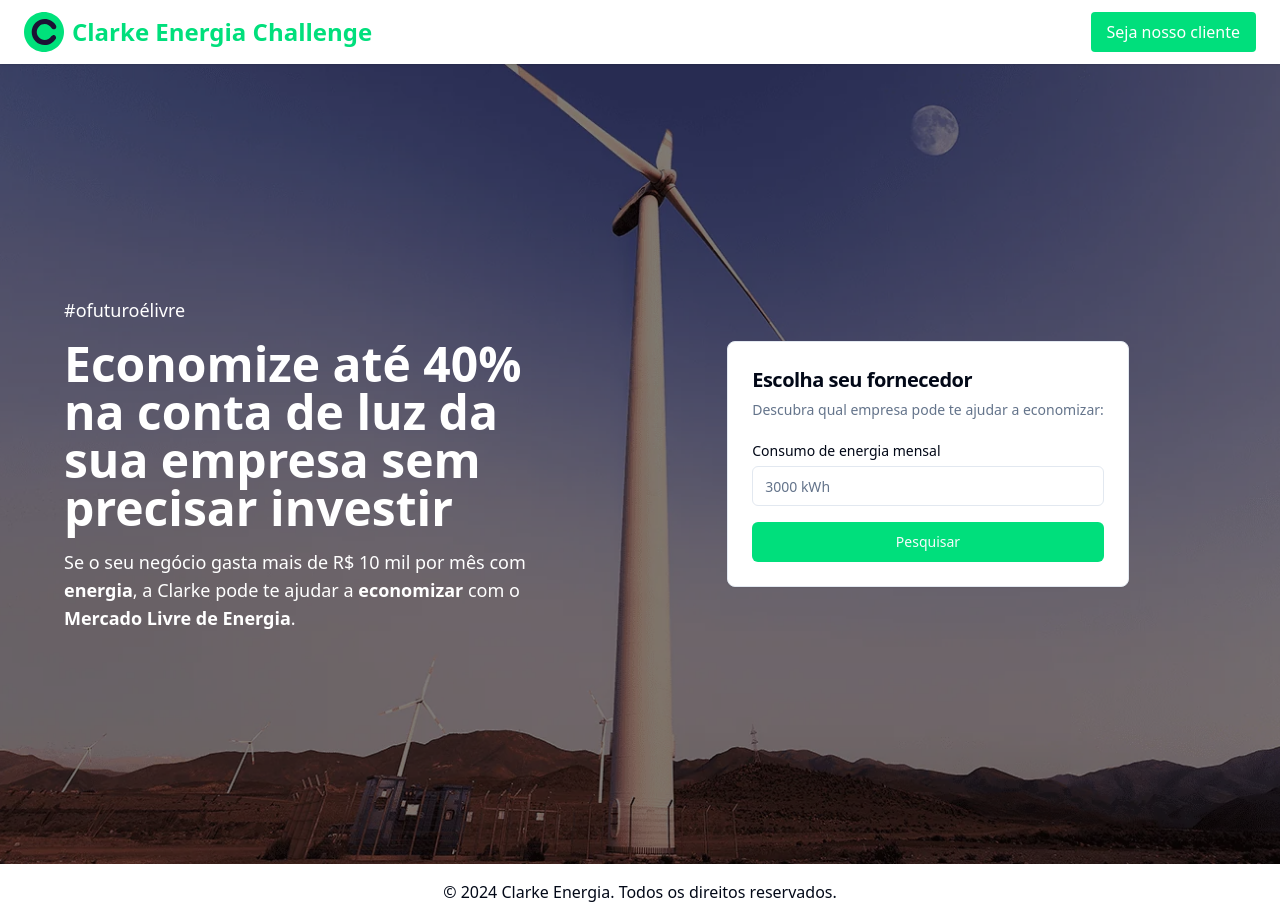
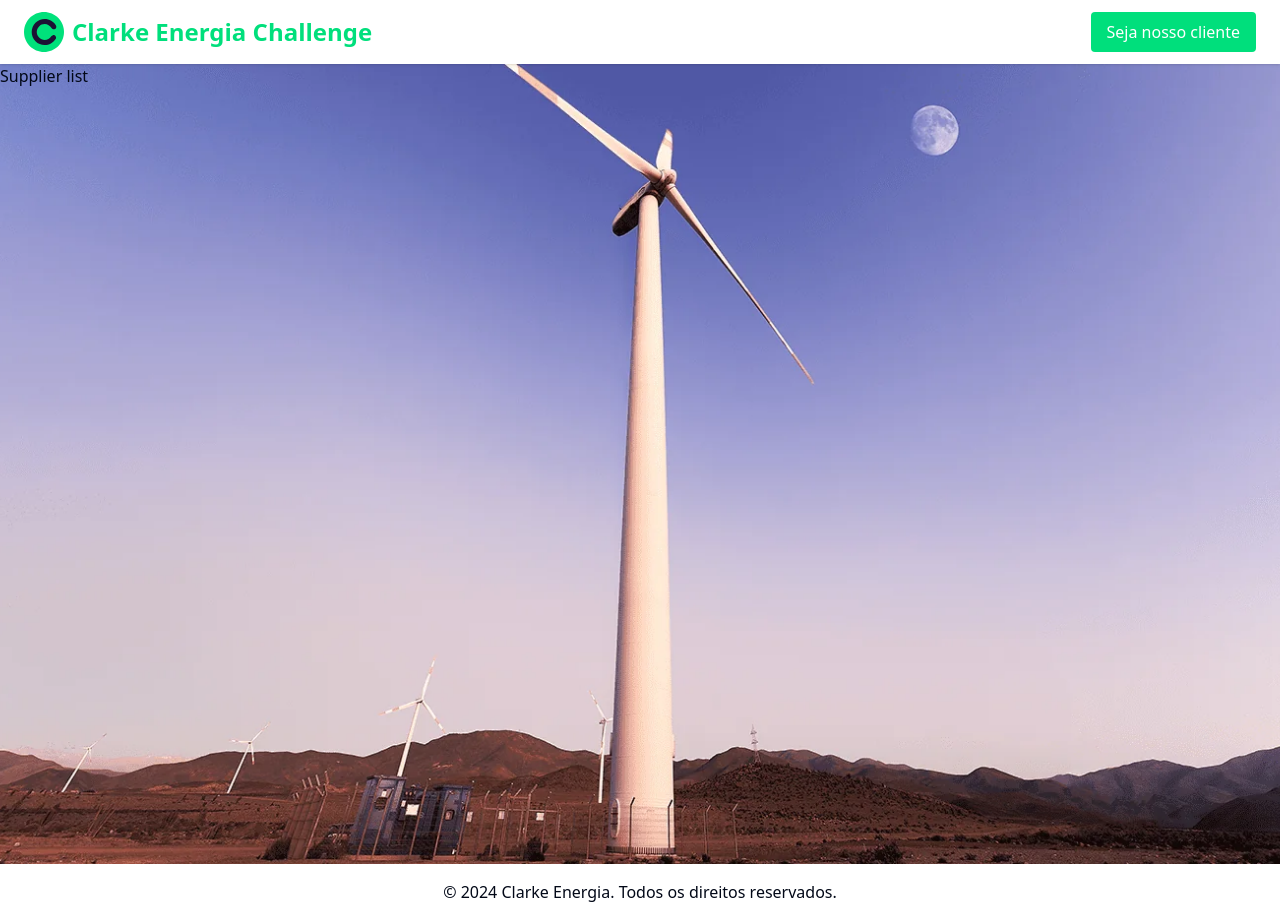
Before and after one commit to bnelce/clarke-challenge-frontend, a React (Vite) app: page /suppliers in a window 1280 px wide. Built offline with nearby package versions, Linux system fonts and the light colour scheme.

Commit message:
:sparkles: feat: added router and lazy loading

```diff
--- a/package.json
+++ b/package.json
@@ -18,6 +18,7 @@
     "lucide-react": "^0.417.0",
     "react": "^18.3.1",
     "react-dom": "^18.3.1",
+    "react-router-dom": "^6.25.1",
     "tailwind-merge": "^2.4.0",
     "tailwindcss-animate": "^1.0.7"
   },
--- a/src/App.tsx
+++ b/src/App.tsx
@@ -1,30 +1,7 @@
-import { LeadForm } from "./components/form";
-import Header from "./components/header";
-import EolicaBG from "@/assets/energia-eolica00.webp";
-import { HeroText } from "./components/hero-text";
+import Router from "./routes";
 
 function App() {
-  return (
-    <>
-      <div className="flex flex-col">
-        <Header />
-      </div>
-      <main
-        className="flex bg-cover bg-center min-h-screen"
-        style={{ backgroundImage: `url(${EolicaBG})` }}
-      >
-        <div className="flex flex-row w-full bg-black bg-opacity-50">
-          <div className="container flex flex-col lg:flex-row items-center gap-16  p-6 lg:p-16 ">
-            <HeroText />
-            <LeadForm />
-          </div>
-        </div>
-      </main>
-      <footer className="bg-white text-foreground text-center py-4">
-        &copy; 2024 Clarke Energia. Todos os direitos reservados.
-      </footer>
-    </>
-  );
+  return <Router />;
 }
 
 export default App;
--- a/src/main.tsx
+++ b/src/main.tsx
@@ -1,10 +1,13 @@
-import React from 'react'
-import ReactDOM from 'react-dom/client'
-import App from './App.tsx'
-import './index.css'
+import React from "react";
+import ReactDOM from "react-dom/client";
+import App from "./App.tsx";
+import "./index.css";
+import { BrowserRouter } from "react-router-dom";
 
-ReactDOM.createRoot(document.getElementById('root')!).render(
+ReactDOM.createRoot(document.getElementById("root")!).render(
   <React.StrictMode>
-    <App />
-  </React.StrictMode>,
-)
+    <BrowserRouter>
+      <App />
+    </BrowserRouter>
+  </React.StrictMode>
+);
--- /dev/null
+++ b/src/pages/404/index.tsx
@@ -0,0 +1,7 @@
+export default function NotFound() {
+  return (
+    <div>
+      <p>Página não encontrada</p>
+    </div>
+  );
+}
--- /dev/null
+++ b/src/pages/home/index.tsx
@@ -0,0 +1,30 @@
+import EolicaBG from "@/assets/energia-eolica00.webp";
+import { LeadForm } from "@/components/form";
+import Header from "@/components/header";
+import { HeroText } from "@/components/hero-text";
+
+function Home() {
+  return (
+    <>
+      <div className="flex flex-col">
+        <Header />
+      </div>
+      <main
+        className="flex bg-cover bg-center min-h-screen"
+        style={{ backgroundImage: `url(${EolicaBG})` }}
+      >
+        <div className="flex flex-row w-full bg-black bg-opacity-50">
+          <div className="container flex flex-col lg:flex-row items-center gap-16  p-6 lg:p-16 ">
+            <HeroText />
+            <LeadForm />
+          </div>
+        </div>
+      </main>
+      <footer className="bg-white text-foreground text-center py-4">
+        &copy; 2024 Clarke Energia. Todos os direitos reservados.
+      </footer>
+    </>
+  );
+}
+
+export default Home;
--- /dev/null
+++ b/src/pages/suppliers-list/index.tsx
@@ -0,0 +1,23 @@
+import EolicaBG from "@/assets/energia-eolica00.webp";
+import Header from "@/components/header";
+
+function SuppliersList() {
+  return (
+    <>
+      <div className="flex flex-col">
+        <Header />
+      </div>
+      <main
+        className="flex bg-cover bg-center min-h-screen"
+        style={{ backgroundImage: `url(${EolicaBG})` }}
+      >
+        Supplier list
+      </main>
+      <footer className="bg-white text-foreground text-center py-4">
+        &copy; 2024 Clarke Energia. Todos os direitos reservados.
+      </footer>
+    </>
+  );
+}
+
+export default SuppliersList;
--- /dev/null
+++ b/src/routes/index.tsx
@@ -0,0 +1,35 @@
+import { ElementType, lazy, Suspense } from "react";
+import { Navigate, useRoutes } from "react-router-dom";
+
+const Loadable = (Component: ElementType) => (props: any) => {
+  return (
+    <Suspense fallback={<div>Loading...</div>}>
+      <Component {...props} />
+    </Suspense>
+  );
+};
+
+export default function Router() {
+  return useRoutes([
+    {
+      path: "/",
+      children: [
+        { path: "/", element: <Navigate to="/lead" /> },
+        { path: "lead", element: <Home /> },
+        { path: "suppliers", element: <SuppliersList /> },
+      ],
+    },
+    {
+      path: "*",
+      children: [
+        { path: "404", element: <NotFound /> },
+        { path: "*", element: <Navigate to="/404" replace /> },
+      ],
+    },
+  ]);
+}
+
+// PAGES
+const Home = Loadable(lazy(() => import("../pages/home")));
+const NotFound = Loadable(lazy(() => import("../pages/404")));
+const SuppliersList = Loadable(lazy(() => import("../pages/suppliers-list")));
```
Also changed, not shown: 1 other file (tests, documents, lock files or other folders).
